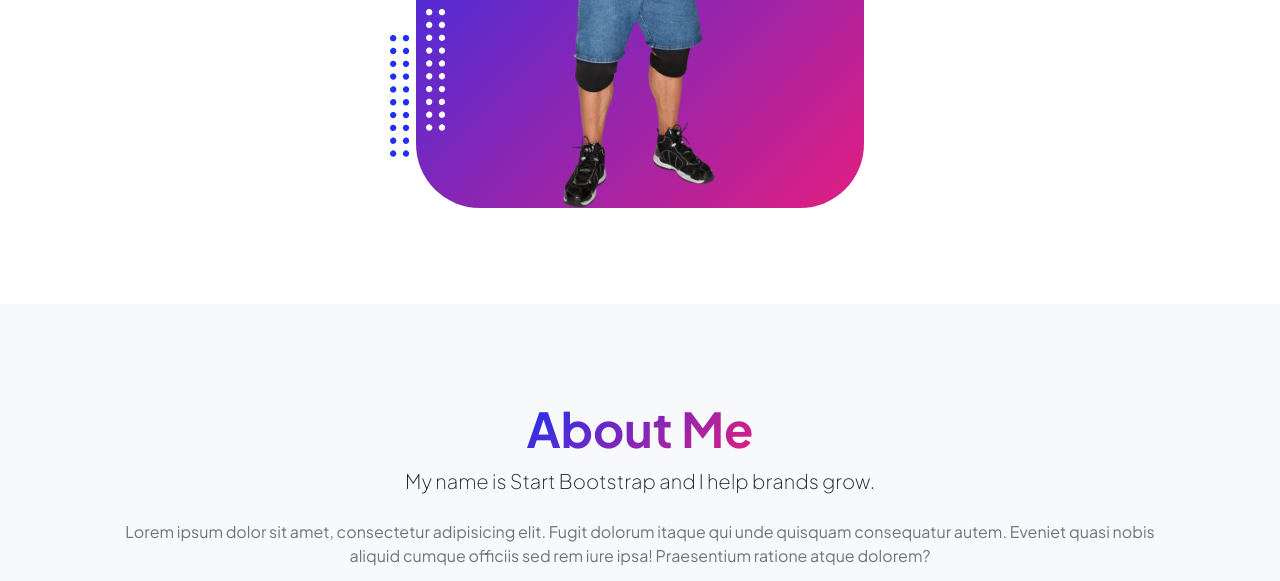
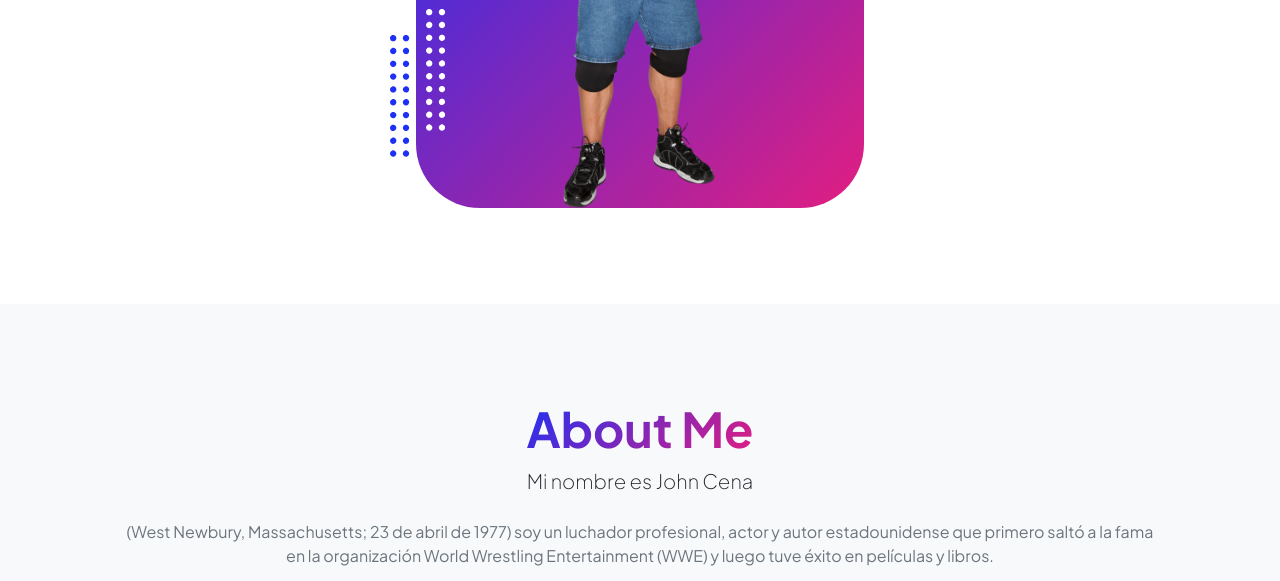
Before and after one commit to Willbye1803/mynigga, a plain HTML site: page index.html in a window 1280 px wide. Shown: the part 761-1342 px from the top of the page. Drawn offline with nearby package versions, Linux system fonts and the light colour scheme.

Commit message:
index change

```diff
--- a/index.html
+++ b/index.html
@@ -182,8 +182,8 @@
                         <div class="col-xxl-8">
                             <div class="text-center my-5">
                                 <h2 class="display-5 fw-bolder"><span class="text-gradient d-inline">About Me</span></h2>
-                                <p class="lead fw-light mb-4">My name is Start Bootstrap and I help brands grow.</p>
-                                <p class="text-muted">Lorem ipsum dolor sit amet, consectetur adipisicing elit. Fugit dolorum itaque qui unde quisquam consequatur autem. Eveniet quasi nobis aliquid cumque officiis sed rem iure ipsa! Praesentium ratione atque dolorem?</p>
+                                <p class="lead fw-light mb-4">Mi nombre es John Cena</p>
+                                <p class="text-muted">(West Newbury, Massachusetts; 23 de abril de 1977) soy un luchador profesional, actor y autor estadounidense que primero saltó a la fama en la organización World Wrestling Entertainment (WWE) y luego tuve éxito en películas y libros.</p>
                                 <div class="d-flex justify-content-center fs-2 gap-4">
                                     <a class="text-gradient" href="#!"><i class="bi bi-twitter"></i></a>
                                     <a class="text-gradient" href="#!"><i class="bi bi-linkedin"></i></a>
```
Also changed, not shown: assets/png-transparent-john-cena-wwe-superstars-wwe-money-in-the-bank-professional-wrestler-john-cena.png (deleted).
